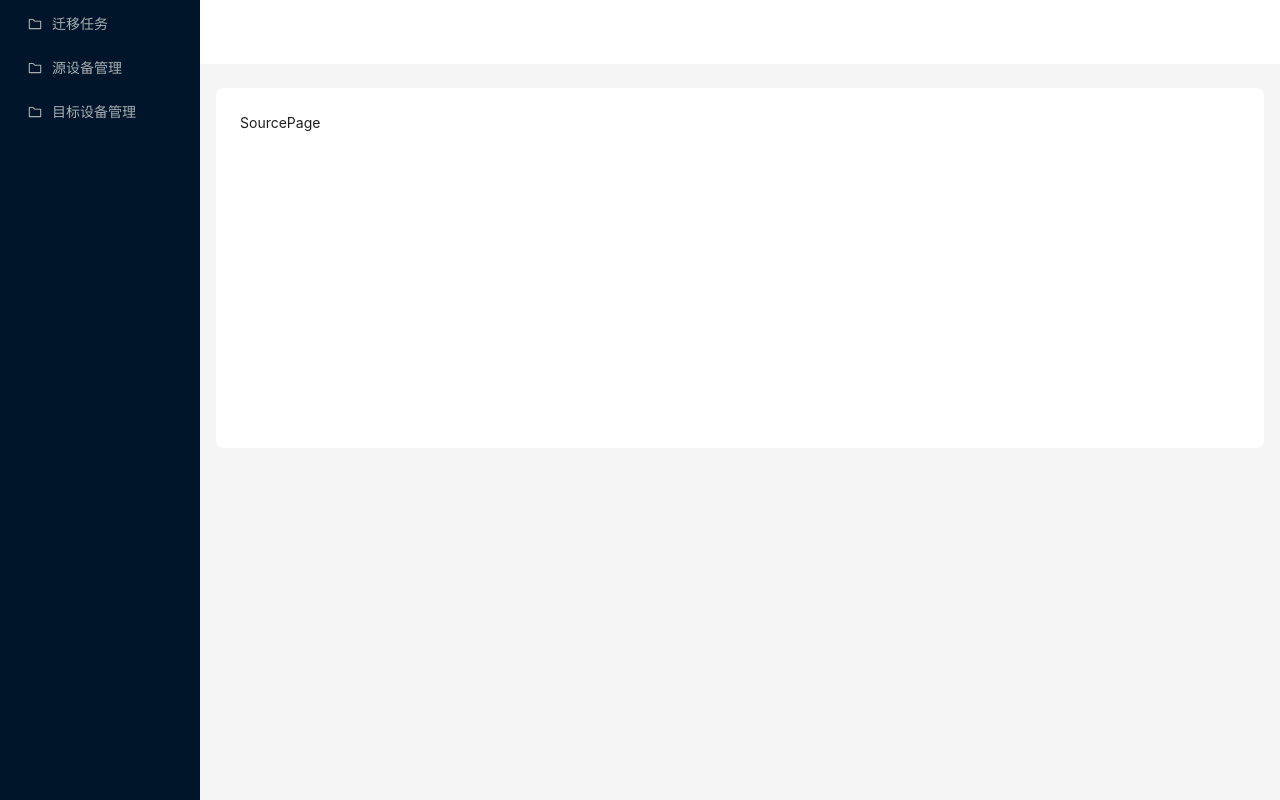
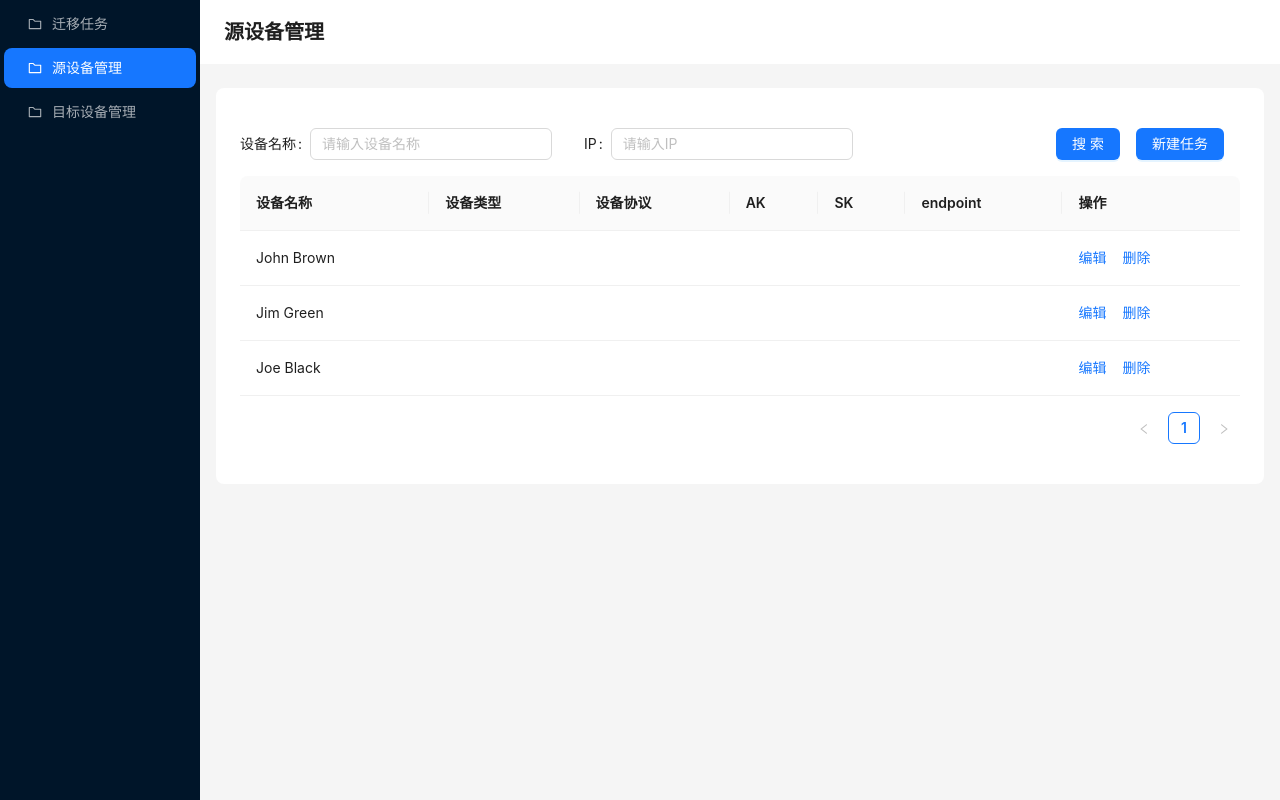
Before and after one commit to yx535233092/rclone-client, a React (Vite) app: page /source-manage in a window 1280 px wide. Built offline with nearby package versions, Linux system fonts and the light colour scheme.

Commit message:
feat: search form & drawer init

```diff
--- /dev/null
+++ b/src/components/SearchForm.tsx
@@ -0,0 +1,40 @@
+import React from 'react';
+import { Button, Form, Input } from 'antd';
+
+const SearchForm: React.FC<{ openDrawer: () => void }> = ({ openDrawer }) => {
+  const [form] = Form.useForm();
+
+  return (
+    <Form
+      style={{
+        display: 'flex',
+        justifyContent: 'space-between',
+        padding: '16px 0'
+      }}
+      layout={'inline'}
+      form={form}
+    >
+      <div className="flex gap-4">
+        <Form.Item label="设备名称">
+          <Input placeholder="请输入设备名称" />
+        </Form.Item>
+        <Form.Item label="IP">
+          <Input placeholder="请输入IP" />
+        </Form.Item>
+      </div>
+
+      <div className="flex">
+        <Form.Item>
+          <Button type="primary">搜索</Button>
+        </Form.Item>
+        <Form.Item>
+          <Button type="primary" onClick={openDrawer}>
+            新建任务
+          </Button>
+        </Form.Item>
+      </div>
+    </Form>
+  );
+};
+
+export default SearchForm;
--- /dev/null
+++ b/src/components/TaskDrawer.tsx
@@ -0,0 +1,109 @@
+import React from 'react';
+import { Button, Col, Drawer, Form, Input, Row, Select, Space } from 'antd';
+
+const { Option } = Select;
+
+const TaskDrawer: React.FC<{
+  open: boolean;
+  closeDrawer: () => void;
+}> = ({ open, closeDrawer }) => {
+  const onClose = () => {
+    closeDrawer();
+  };
+
+  return (
+    <>
+      <Drawer
+        title="新建源设备"
+        width={720}
+        onClose={onClose}
+        open={open}
+        styles={{
+          body: {
+            paddingBottom: 80
+          }
+        }}
+        extra={
+          <Space>
+            <Button onClick={onClose}>取消</Button>
+          </Space>
+        }
+      >
+        <Form layout="vertical" hideRequiredMark>
+          <Row gutter={16}>
+            <Col span={12}>
+              <Form.Item
+                name="deviceName"
+                label="设备名称"
+                rules={[{ required: true, message: '请输入设备名称' }]}
+              >
+                <Input placeholder="请输入设备名称" />
+              </Form.Item>
+            </Col>
+            <Col span={12}>
+              <Form.Item
+                name="protocol"
+                label="设备协议"
+                rules={[{ required: true, message: '请输入设备协议' }]}
+              >
+                <Input style={{ width: '100%' }} placeholder="请输入设备协议" />
+              </Form.Item>
+            </Col>
+          </Row>
+          <Row gutter={16}>
+            <Col span={12}>
+              <Form.Item
+                name="deviceType"
+                label="设备类型"
+                rules={[{ required: true, message: '请选择设备类型' }]}
+              >
+                <Select placeholder="请选择设备类型">
+                  <Option value="1">Amazon S3</Option>
+                  <Option value="2">Amazon S3</Option>
+                </Select>
+              </Form.Item>
+            </Col>
+            <Col span={12}>
+              <Form.Item
+                name="endpoint"
+                label="Endpoint"
+                rules={[{ required: true, message: '请输入Endpoint' }]}
+              >
+                <Input style={{ width: '100%' }} placeholder="请输入Endpoint" />
+              </Form.Item>
+            </Col>
+          </Row>
+          <Row gutter={16}>
+            <Col span={12}>
+              <Form.Item
+                name="sk"
+                label="SK"
+                rules={[{ required: true, message: '请输入SK' }]}
+              >
+                <Input style={{ width: '100%' }} placeholder="请输入SK" />
+              </Form.Item>
+            </Col>
+            <Col span={12}>
+              <Form.Item
+                name="ak"
+                label="AK"
+                rules={[{ required: true, message: '请输入AK' }]}
+              >
+                <Input style={{ width: '100%' }} placeholder="请输入AK" />
+              </Form.Item>
+            </Col>
+          </Row>
+          <Row gutter={16}>
+            <Col span={24}>
+              <Form.Item>
+                <Button type="primary">保存</Button>
+              </Form.Item>
+            </Col>
+          </Row>
+        </Form>
+      </Drawer>
+    </>
+  );
+};
+
+export default TaskDrawer;
--- a/src/layout/LayoutPage.tsx
+++ b/src/layout/LayoutPage.tsx
@@ -1,7 +1,7 @@
-import React from 'react';
+import React, { useMemo } from 'react';
 import { FolderOutlined } from '@ant-design/icons';
 import { Layout, Menu, theme } from 'antd';
-import { Outlet, useNavigate } from 'react-router';
+import { Outlet, useNavigate, useLocation } from 'react-router';
 
 const { Header, Content, Sider } = Layout;
 
@@ -12,12 +12,12 @@ const menuItems = [
     icon: <FolderOutlined />
   },
   {
-    key: 'source-manage',
+    key: '/source-manage',
     label: '源设备管理',
     icon: <FolderOutlined />
   },
   {
-    key: 'target-manage',
+    key: '/target-manage',
     label: '目标设备管理',
     icon: <FolderOutlined />
   }
@@ -25,10 +25,18 @@ const menuItems = [
 
 const LayoutPage: React.FC = () => {
   const navigate = useNavigate();
+  const location = useLocation();
 
   const {
     token: { colorBgContainer, borderRadiusLG }
   } = theme.useToken();
+
+  // 根据当前路径获取页面标题
+  const pageTitle = useMemo(() => {
+    const currentPath = location.pathname === '/' ? '/' : location.pathname;
+    const currentItem = menuItems.find((item) => item.key === currentPath);
+    return currentItem?.label || '迁移任务';
+  }, [location.pathname]);
 
   return (
     <Layout className="h-screen">
@@ -36,7 +44,7 @@ const LayoutPage: React.FC = () => {
         <Menu
           theme="dark"
           mode="inline"
-          defaultSelectedKeys={['0']}
+          defaultSelectedKeys={[location.pathname]}
           items={menuItems}
           onClick={(item) => {
             navigate(item.key);
@@ -44,7 +52,11 @@ const LayoutPage: React.FC = () => {
         />
       </Sider>
       <Layout>
-        <Header style={{ padding: 0, background: colorBgContainer }} />
+        <Header style={{ padding: 0, background: colorBgContainer }}>
+          <div className="px-6 h-full flex items-center">
+            <h1 className="text-xl font-semibold">{pageTitle}</h1>
+          </div>
+        </Header>
         <Content style={{ margin: '24px 16px 0' }}>
           <div
             style={{
--- a/src/pages/SourceManage.tsx
+++ b/src/pages/SourceManage.tsx
@@ -1,3 +1,95 @@
-export default function SourcePage() {
-  return <div>SourcePage</div>;
+import React, { useState } from 'react';
+import { Space, Table } from 'antd';
+import type { TableProps } from 'antd';
+
+import SearchForm from '@/components/SearchForm';
+import TaskDrawer from '@/components/TaskDrawer';
+
+interface DataType {
+  key: string;
+  name: string;
+  age: number;
+  address: string;
+  tags: string[];
 }
+
+const columns: TableProps<DataType>['columns'] = [
+  {
+    title: '设备名称',
+    dataIndex: 'name',
+    key: 'name'
+  },
+  {
+    title: '设备类型',
+    dataIndex: 'type',
+    key: 'type'
+  },
+  {
+    title: '设备协议',
+    dataIndex: 'protocol',
+    key: 'protocol'
+  },
+  {
+    title: 'AK',
+    dataIndex: 'ak',
+    key: 'ak'
+  },
+  {
+    title: 'SK',
+    dataIndex: 'sk',
+    key: 'sk'
+  },
+  {
+    title: 'endpoint',
+    dataIndex: 'endpoint',
+    key: 'endpoint'
+  },
+  {
+    title: '操作',
+    key: 'action',
+    render: () => (
+      <Space size="middle">
+        <a>编辑</a>
+        <a>删除</a>
+      </Space>
+    )
+  }
+];
+
+const data: DataType[] = [
+  {
+    key: '1',
+    name: 'John Brown',
+    age: 32,
+    address: 'New York No. 1 Lake Park',
+    tags: ['nice', 'developer']
+  },
+  {
+    key: '2',
+    name: 'Jim Green',
+    age: 42,
+    address: 'London No. 1 Lake Park',
+    tags: ['loser']
+  },
+  {
+    key: '3',
+    name: 'Joe Black',
+    age: 32,
+    address: 'Sydney No. 1 Lake Park',
+    tags: ['cool', 'teacher']
+  }
+];
+
+const SourceManage: React.FC = () => {
+  const [open, setOpen] = useState(false);
+
+  return (
+    <>
+      <SearchForm openDrawer={() => setOpen(true)} />
+      <Table<DataType> columns={columns} dataSource={data} />
+      <TaskDrawer open={open} closeDrawer={() => setOpen(false)}></TaskDrawer>
+    </>
+  );
+};
+
+export default SourceManage;
```
